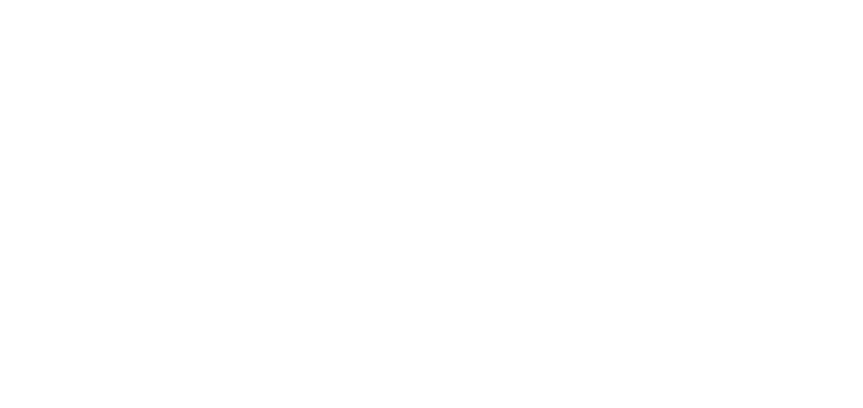
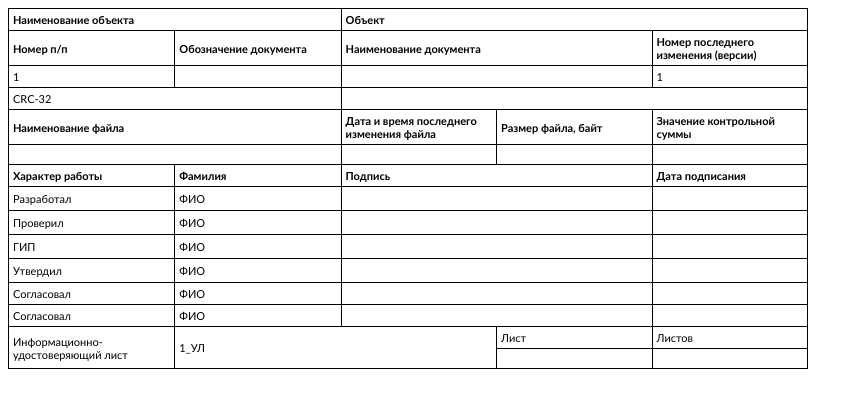
Before and after one commit to GrayScarp/excel-template-generator, a plain HTML site: page index.html in a window 1280 px wide. Shown: the whole page, without its empty margins (0-863 px from the left). Drawn offline with Linux system fonts and the light colour scheme.

Commit message:
Update index.html

```diff
--- a/index.html
+++ b/index.html
@@ -4,124 +4,174 @@
     <title>Excel Generator</title>
     <script src="https://cdnjs.cloudflare.com/ajax/libs/xlsx/0.18.5/xlsx.full.min.js"></script>
     <script src="https://cdnjs.cloudflare.com/ajax/libs/FileSaver.js/2.0.5/FileSaver.min.js"></script>
+    <style>
+        .excel-table {
+            border-collapse: collapse;
+            font-family: Calibri, Arial, sans-serif;
+            font-size: 11px;
+            table-layout: fixed;
+            width: 800px;
+            display: none;
+        }
+        .excel-table td {
+            border: 1px solid #000;
+            padding: 4px;
+            vertical-align: middle;
+            word-wrap: break-word;
+            white-space: normal;
+        }
+        .bold {
+            font-weight: bold;
+        }
+        .col-a { width: 160px; }
+        .col-b { width: 208px; }
+        .col-c { width: 228px; }
+        .col-d { width: 174px; }
+        .col-e { width: 139px; }
+        .row-20 { height: 20px; }
+        .row-24 { height: 24px; }
+    </style>
 </head>
 <body>
+    <!-- Скрытая таблица для конвертации -->
+    <table id="excelTable" class="excel-table">
+        <!-- Строка 1 -->
+        <tr class="row-20">
+            <td colspan="2" class="col-a bold">Наименование объекта</td>
+            <td colspan="3" class="col-c bold" id="projectNameCell">Объект</td>
+        </tr>
+        <!-- Строка 2 -->
+        <tr class="row-20">
+            <td class="col-a bold">Номер п/п</td>
+            <td class="col-b bold">Обозначение документа</td>
+            <td colspan="2" class="col-c bold">Наименование документа</td>
+            <td class="col-e bold">Номер последнего изменения (версии)</td>
+        </tr>
+        <!-- Строка 3 -->
+        <tr class="row-20">
+            <td class="col-a">1</td>
+            <td class="col-b"></td>
+            <td colspan="2" class="col-c"></td>
+            <td class="col-e">1</td>
+        </tr>
+        <!-- Строка 4 -->
+        <tr class="row-20">
+            <td colspan="2" class="col-a" id="hashAlgorithmCell">CRC-32</td>
+            <td colspan="3" class="col-c"></td>
+        </tr>
+        <!-- Строка 5 -->
+        <tr class="row-20">
+            <td colspan="2" class="col-a bold">Наименование файла</td>
+            <td class="col-c bold">Дата и время последнего изменения файла</td>
+            <td class="col-d bold">Размер файла, байт</td>
+            <td class="col-e bold">Значение контрольной суммы</td>
+        </tr>
+        <!-- Строка 6 -->
+        <tr class="row-20">
+            <td colspan="2" class="col-a"></td>
+            <td class="col-c"></td>
+            <td class="col-d"></td>
+            <td class="col-e"></td>
+        </tr>
+        <!-- Строка 7 -->
+        <tr class="row-20">
+            <td class="col-a bold">Характер работы</td>
+            <td class="col-b bold">Фамилия</td>
+            <td colspan="2" class="col-c bold">Подпись</td>
+            <td class="col-e bold">Дата подписания</td>
+        </tr>
+        <!-- Строка 8 -->
+        <tr class="row-24">
+            <td class="col-a">Разработал</td>
+            <td class="col-b">ФИО</td>
+            <td colspan="2" class="col-c"></td>
+            <td class="col-e"></td>
+        </tr>
+        <!-- Строка 9 -->
+        <tr class="row-24">
+            <td class="col-a">Проверил</td>
+            <td class="col-b">ФИО</td>
+            <td colspan="2" class="col-c"></td>
+            <td class="col-e"></td>
+        </tr>
+        <!-- Строка 10 -->
+        <tr class="row-24">
+            <td class="col-a">ГИП</td>
+            <td class="col-b">ФИО</td>
+            <td colspan="2" class="col-c"></td>
+            <td class="col-e"></td>
+        </tr>
+        <!-- Строка 11 -->
+        <tr class="row-24">
+            <td class="col-a">Утвердил</td>
+            <td class="col-b">ФИО</td>
+            <td colspan="2" class="col-c"></td>
+            <td class="col-e"></td>
+        </tr>
+        <!-- Строка 12 -->
+        <tr class="row-20">
+            <td class="col-a">Согласовал</td>
+            <td class="col-b">ФИО</td>
+            <td colspan="2" class="col-c"></td>
+            <td class="col-e"></td>
+        </tr>
+        <!-- Строка 13 -->
+        <tr class="row-20">
+            <td class="col-a">Согласовал</td>
+            <td class="col-b">ФИО</td>
+            <td colspan="2" class="col-c"></td>
+            <td class="col-e"></td>
+        </tr>
+        <!-- Строка 14 -->
+        <tr class="row-20">
+            <td rowspan="2" class="col-a">Информационно-удостоверяющий лист</td>
+            <td rowspan="2" colspan="2" class="col-b">1_УЛ</td>
+            <td class="col-d">Лист</td>
+            <td class="col-e">Листов</td>
+        </tr>
+        <!-- Строка 15 -->
+        <tr class="row-20">
+            <td class="col-d"></td>
+            <td class="col-e"></td>
+        </tr>
+    </table>
+
     <script>
-        // Получаем параметры из URL
-        const urlParams = new URLSearchParams(window.location.search);
-        const projectName = urlParams.get('projectName') || 'Объект';
-        const hashAlgorithm = urlParams.get('hashAlgorithm') || 'CRC-32';
-
         function generateExcel() {
             try {
-                // Создаем рабочую книгу
-                const wb = XLSX.utils.book_new();
+                // Получаем параметры из URL
+                const urlParams = new URLSearchParams(window.location.search);
+                const projectName = urlParams.get('projectName') || 'Объект';
+                const hashAlgorithm = urlParams.get('hashAlgorithm') || 'CRC-32';
 
-                // Данные с объединенными ячейками
-                const data = [
-                    // Строка 1: A1-B1 объединены, C1-E1 объединены
-                    ['Наименование объекта', '', projectName, '', ''],
-                    // Строка 2: C2-D2 объединены
-                    ['Номер п/п', 'Обозначение документа', 'Наименование документа', '', 'Номер последнего изменения (версии)'],
-                    // Строка 3: C3-D3 объединены
-                    ['1', '', '', '', '1'],
-                    // Строка 4: A4-B4 объединены, C4-E4 объединены
-                    [hashAlgorithm, '', '', '', ''],
-                    // Строка 5: A5-B5 объединены
-                    ['Наименование файла', '', 'Дата и время последнего изменения файла', 'Размер файла, байт', 'Значение контрольной суммы'],
-                    // Строка 6: A6-B6 объединены
-                    ['', '', '', '', ''],
-                    // Строка 7: C7-D7 объединены
-                    ['Характер работы', 'Фамилия', 'Подпись', '', 'Дата подписания'],
-                    // Строка 8: C8-D8 объединены
-                    ['Разработал', 'ФИО', '', '', ''],
-                    // Строка 9: C9-D9 объединены
-                    ['Проверил', 'ФИО', '', '', ''],
-                    // Строка 10: C10-D10 объединены
-                    ['ГИП', 'ФИО', '', '', ''],
-                    // Строка 11: C11-D11 объединены
-                    ['Утвердил', 'ФИО', '', '', ''],
-                    // Строка 12: C12-D12 объединены
-                    ['Согласовал', 'ФИО', '', '', ''],
-                    // Строка 13: C13-D13 объединены
-                    ['Согласовал', 'ФИО', '', '', ''],
-                    // Строка 14: A14-A15 объединены, B14-C15 объединены
-                    ['Информационно-удостоверяющий лист', '1_УЛ', '', 'Лист', 'Листов'],
-                    // Строка 15
-                    ['', '', '', '', '']
-                ];
+                // Обновляем данные в таблице
+                document.getElementById('projectNameCell').textContent = projectName;
+                document.getElementById('hashAlgorithmCell').textContent = hashAlgorithm;
 
-                // Создаем рабочий лист
-                const ws = XLSX.utils.aoa_to_sheet(data);
+                // Показываем таблицу (нужно для конвертации)
+                const table = document.getElementById('excelTable');
+                table.style.display = 'table';
 
-                // Настраиваем объединение ячеек
-                ws['!merges'] = [
-                    // Строка 1
-                    { s: { r: 0, c: 0 }, e: { r: 0, c: 1 } }, // A1-B1
-                    { s: { r: 0, c: 2 }, e: { r: 0, c: 4 } }, // C1-E1
+                // Конвертируем HTML таблицу в Excel
+                const wb = XLSX.utils.table_to_book(table, { sheet: "Удостоверяющий лист" });
 
-                    // Строка 2
-                    { s: { r: 1, c: 2 }, e: { r: 1, c: 3 } }, // C2-D2
+                // Настраиваем ширину колонок (дополнительная гарантия)
+                if (!wb.Sheets['Удостоверяющий лист']['!cols']) {
+                    wb.Sheets['Удостоверяющий лист']['!cols'] = [
+                        { wch: 21.86 }, { wch: 28.43 }, { wch: 31.29 }, { wch: 23.86 }, { wch: 19.00 }
+                    ];
+                }
 
-                    // Строка 3
-                    { s: { r: 2, c: 2 }, e: { r: 2, c: 3 } }, // C3-D3
-
-                    // Строка 4
-                    { s: { r: 3, c: 0 }, e: { r: 3, c: 1 } }, // A4-B4
-                    { s: { r: 3, c: 2 }, e: { r: 3, c: 4 } }, // C4-E4
-
-                    // Строка 5
-                    { s: { r: 4, c: 0 }, e: { r: 4, c: 1 } }, // A5-B5
-
-                    // Строка 6
-                    { s: { r: 5, c: 0 }, e: { r: 5, c: 1 } }, // A6-B6
-
-                    // Строка 7
-                    { s: { r: 6, c: 2 }, e: { r: 6, c: 3 } }, // C7-D7
-
-                    // Строки 8-13
-                    { s: { r: 7, c: 2 }, e: { r: 7, c: 3 } }, // C8-D8
-                    { s: { r: 8, c: 2 }, e: { r: 8, c: 3 } }, // C9-D9
-                    { s: { r: 9, c: 2 }, e: { r: 9, c: 3 } }, // C10-D10
-                    { s: { r: 10, c: 2 }, e: { r: 10, c: 3 } }, // C11-D11
-                    { s: { r: 11, c: 2 }, e: { r: 11, c: 3 } }, // C12-D12
-                    { s: { r: 12, c: 2 }, e: { r: 12, c: 3 } }, // C13-D13
-
-                    // Строка 14
-                    { s: { r: 13, c: 0 }, e: { r: 14, c: 0 } }, // A14-A15
-                    { s: { r: 13, c: 1 }, e: { r: 14, c: 2 } }  // B14-C15
-                ];
-
-                // Настраиваем ширину колонок
-                ws['!cols'] = [
-                    { wch: 21.86 }, // A
-                    { wch: 28.43 }, // B
-                    { wch: 31.29 }, // C
-                    { wch: 23.86 }, // D
-                    { wch: 19.00 }  // E
-                ];
-
-                // Настраиваем высоту строк
-                ws['!rows'] = [
-                    { hpt: 20 }, { hpt: 20 }, { hpt: 20 }, { hpt: 20 }, { hpt: 20 }, { hpt: 20 }, { hpt: 20 },
-                    { hpt: 24 }, { hpt: 24 }, { hpt: 24 }, { hpt: 24 }, { hpt: 20 }, { hpt: 20 }, { hpt: 20 }, { hpt: 20 }
-                ];
-
-                // Добавляем стили для жирного шрифта
-                const boldCells = ['A1', 'C1', 'A2', 'B2', 'C2', 'E2', 'A5', 'C5', 'D5', 'E5', 'A7', 'B7', 'C7', 'E7'];
-                boldCells.forEach(cell => {
-                    if (ws[cell]) {
-                        if (!ws[cell].s) ws[cell].s = {};
-                        ws[cell].s.font = { bold: true };
-                    }
+                // Генерируем и скачиваем файл
+                const wbout = XLSX.write(wb, {
+                    bookType: 'xlsx',
+                    type: 'array',
+                    cellStyles: true
                 });
 
-                // Добавляем лист в книгу
-                XLSX.utils.book_append_sheet(wb, ws, "Удостоверяющий лист");
-
-                // Генерируем и скачиваем файл
-                const wbout = XLSX.write(wb, { bookType: 'xlsx', type: 'array' });
-                const blob = new Blob([wbout], { type: 'application/vnd.openxmlformats-officedocument.spreadsheetml.sheet' });
+                const blob = new Blob([wbout], {
+                    type: 'application/vnd.openxmlformats-officedocument.spreadsheetml.sheet'
+                });
 
                 saveAs(blob, `УЛ_${projectName}.xlsx`);
 
@@ -131,8 +181,8 @@
             }
         }
 
-        // Запускаем генерацию
-        generateExcel();
+        // Запускаем генерацию при загрузке
+        window.onload = generateExcel;
     </script>
 </body>
 </html>
```
